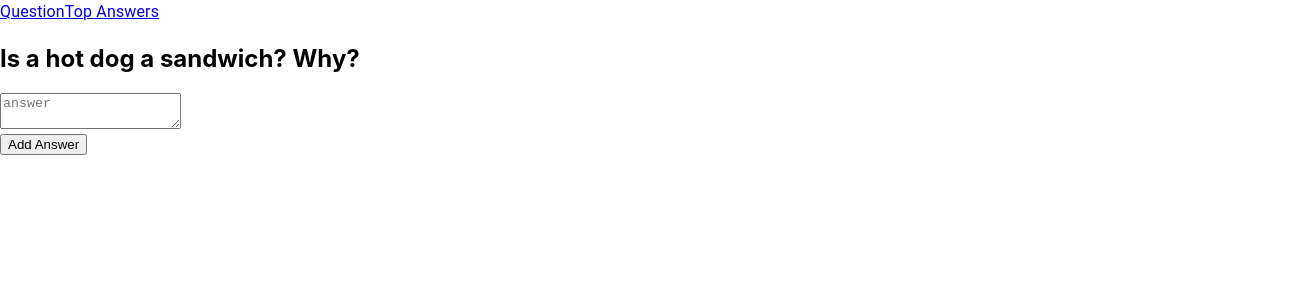
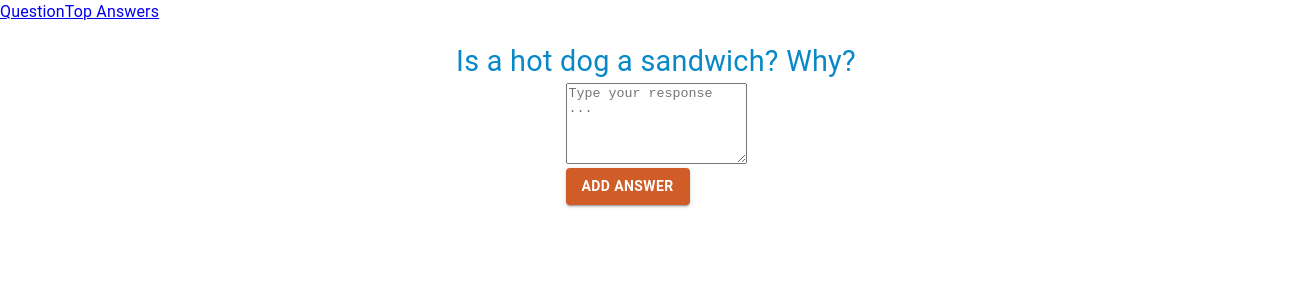
Before and after one commit to oxenprogrammer/live_answers_client, a React (Create React App) app: page / in a window 1280 px wide. Shown: the top 300 px of the page, 1312 px wide, since content can reach past the window. Built offline with nearby package versions, Linux system fonts and the light colour scheme.

Commit message:
Feat(style): add material UI

```diff
--- a/package.json
+++ b/package.json
@@ -12,6 +12,7 @@
     "@types/react": "^17.0.0",
     "@types/react-dom": "^17.0.0",
     "@types/react-router-dom": "^5.3.0",
+    "axios": "^0.22.0",
     "react": "^17.0.2",
     "react-dom": "^17.0.2",
     "react-router-dom": "^5.3.0",
--- a/src/AnswerForm.tsx
+++ b/src/AnswerForm.tsx
@@ -1,12 +1,15 @@
+import { Button, TextareaAutosize, Typography } from "@material-ui/core";
 import React, { ChangeEvent, useState } from 'react';
 
 import axios from 'axios';
+import { useStyles } from './Styles.material';
 
 export const AnswerForm = () => {
 
   const [answer, setAnswer] = useState<string>('');
   const [isLoading, setIsLoading] = useState<boolean>(false);
   const [serverResponse, setServerResponse] = useState<string>('');
+  const [error, setError] = useState<string>('');
 
   const notAllowed = [
     'yes',
@@ -28,16 +31,16 @@ export const AnswerForm = () => {
     e.preventDefault();
 
     if (sterilizedAnswer === '' || notAllowed.includes(sterilizedAnswer) || sterilizedAnswer.length < 10) {
-      setServerResponse('Your answer contains unallowed response');
+      setError('Your answer contains unallowed response');
       return;
     }
 
     setIsLoading(true);
-    const data = { content: answer };
-    const response = await axios.post('http://127.0.0.1:4001/api/v1/answers', data);
+    // const data = { content: answer };
+    const response = await axios.post('http://127.0.0.1:4001/api/v1/answers', { content: answer });
     console.log(response.status);
     if (response.status !== 200) {
-      setServerResponse('An error occurred submitting to the server');
+      setError('An error occurred submitting to the server');
     } else {
       setServerResponse('Successfully addded answer.');
     }
@@ -45,24 +48,32 @@ export const AnswerForm = () => {
     setIsLoading(false);
   };
 
+  const classes = useStyles();
+
   return (
-  <React.Fragment>
-    <h2>Is a hot dog a sandwich? Why?</h2>
-    {serverResponse ? <div>{ serverResponse }</div> : ''}
+  <div className={classes.root}>
+    <Typography className={classes.question}>Is a hot dog a sandwich? Why?</Typography>
+    {serverResponse ?
+                    <div className={classes.response}>{ serverResponse }</div>
+                    : error ?
+                            <div className={classes.error}>{ error }</div>
+                            : ''
+    }
     <form onSubmit={handleSubmit}
       >
         <div>
-          <textarea
+          <TextareaAutosize
             data-testid="answer-input"
-            placeholder="answer"
+            placeholder="Type your response ..."
             onChange={handleChange}
             value={answer}
-          ></textarea>
+            minRows={5}
+          ></TextareaAutosize>
         </div>
         <div>
-          <button type="submit" disabled={isLoading}>Add Answer</button>
+          <Button className={classes.button} variant="contained" type="submit" disabled={isLoading}>Add Answer</Button>
         </div>
       </form>
-  </React.Fragment>
+  </div>
   )
 }
--- /dev/null
+++ b/src/Styles.material.tsx
@@ -0,0 +1,31 @@
+import { makeStyles } from "@material-ui/core";
+
+export const useStyles = makeStyles(() => ({
+  root: {
+    display: "flex",
+    flexGrow: 1,
+    padding: "1rem",
+    justifyContent: "space-between",
+    flexDirection: "column",
+    width: "100%",
+    alignItems: "center",
+  },
+  question: {
+    textAlign: "center",
+    fontSize: "1.8rem",
+    color: "#0888C7",
+  },
+  button: {
+    backgroundColor: "#D05C27",
+    color: "#ffffff",
+    fontWeight: "bold",
+  },
+  response: {
+    padding: "1rem",
+    color: "#0889C6",
+  },
+  error: {
+    padding: "1rem",
+    color: "#D05D26",
+  }
+}));
```
Also changed, not shown: 1 other file (tests, documents, lock files or other folders).
